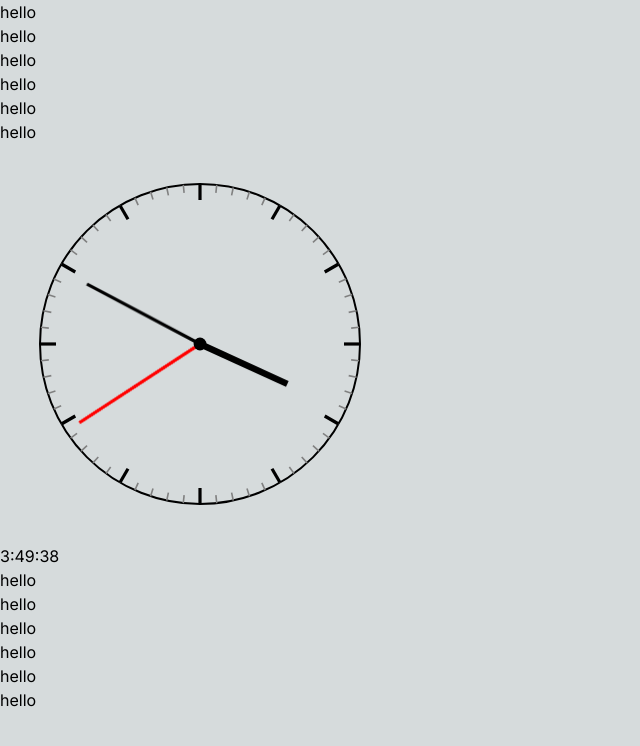
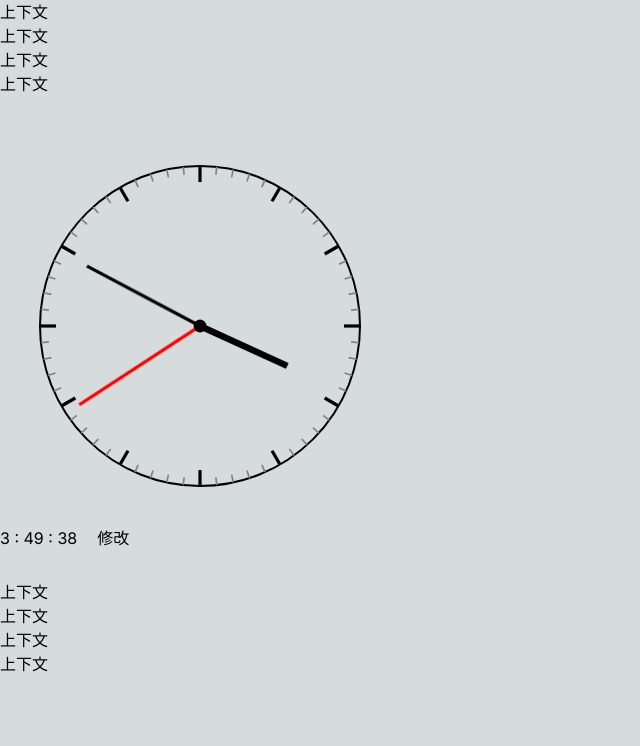
Before and after one commit to tzh21/AnaClock-React, a Next.js app: page / in a window 1280 px wide. Shown: the top 746 px of the page, without its empty margins (0-640 px from the left). Built offline with nearby package versions, Linux system fonts and the light colour scheme.

Commit message:
Add time editor

```diff
--- a/app/components/clock.tsx
+++ b/app/components/clock.tsx
@@ -1,8 +1,10 @@
-import Second from './second'
+'use client'
+
+import SecondHand from './second'
 import Pivot from './pivot';
-import Minute from './minute';
+import MinuteHand from './minute';
 import ScaleGroup from './scale';
-import Hour from './hour';
+import HourHand from './hour';
 import { useEffect, useState } from 'react';
 
 /*
@@ -28,7 +30,6 @@ export default function Clock(
 
   // 初始化指针角度到当前时间
   useEffect(() => {
-    // const date = new Date();
     const second = date.getSeconds();
     const minute = date.getMinutes();
     const hour = date.getHours();
@@ -44,6 +45,7 @@ export default function Clock(
   const [hourDeg, setHourDeg] = useState<number>(date.getHours() % 12 / 12 * 360 + date.getMinutes() / 60 * 30);
   const [secondDeg, setSecondDeg] = useState<number>(date.getSeconds())
 
+  // 响应拖动分针事件。会根据分针的角度调整时针的角度。
   function onMinuteHandDragged(newMinuteDeg: number) {
     setMinuteStartDeg(newMinuteDeg);
     const baseHourDeg = Math.floor(hourDeg / 30) * 30;
@@ -51,30 +53,77 @@ export default function Clock(
     setHourStartDeg(baseHourDeg + hourOffset);
   }
 
+  // 响应拖动时针事件。会根据时针的角度调整分针的角度。
   function onHourHandDragged(newHourDeg: number) {
     setHourStartDeg(newHourDeg);
     const minuteOffset = newHourDeg % 30 / 30 * 360;
     setMinuteStartDeg(minuteOffset);
   }
 
-  return (
-    <div>
+  const [editing, setEditing] = useState<boolean>(false);
+  const [editingHour, setEditingHour] = useState<number>(0);
+  const [editingMinute, setEditingMinute] = useState<number>(0);
+  const [editingSecond, setEditingSecond] = useState<number>(0);
+
+  function handleEditingTimeChange(e: React.ChangeEvent<HTMLInputElement>, type: 'hours' | 'minutes' | 'seconds') {
+    const value = Math.max(0, parseInt(e.target.value, 10));
+    switch (type) {
+      case 'hours':
+        setEditingHour(value);
+        break;
+      case 'minutes':
+        setEditingMinute(value);
+        break;
+      case 'seconds':
+        setEditingSecond(value);
+        break;
+    }
+  }
+
+  return (<div>
     <svg style={{width: clockContainerSize, height: clockContainerSize}}>
       {/* 表盘边缘 */}
       <circle cx={centerX} cy={centerY} r={radius} stroke='black' strokeWidth={2} fill='transparent'></circle>
       {/* 刻度 */}
       {ScaleGroup(radius, centerX, centerY)}
 
-      {Second(radius, centerX, centerY, secondStartDeg, setSecondDeg, () => {})}
-      {Minute(radius, centerX, centerY, minuteStartDeg, setMinuteDeg, onMinuteHandDragged)}
-      {Hour(radius, centerX, centerY, hourStartDeg, setHourDeg, onHourHandDragged)}
+      {SecondHand(radius, centerX, centerY, secondStartDeg, setSecondDeg, () => {})}
+      {MinuteHand(radius, centerX, centerY, minuteStartDeg, setMinuteDeg, onMinuteHandDragged)}
+      {HourHand(radius, centerX, centerY, hourStartDeg, setHourDeg, onHourHandDragged)}
 
       {/* 表盘中心的小圆圈 */}
       {Pivot(radius, centerX, centerY)}
     </svg>
 
-    <div>{Math.floor(hourDeg / 30)}:{Math.floor(minuteDeg / 6)}:{Math.floor(secondDeg / 6)}</div>
-
-    </div>
-  );
+    { editing ?
+      <form
+        onSubmit={(e) => {
+          e.preventDefault()
+          setSecondStartDeg(editingSecond * 6);
+          setMinuteStartDeg(editingMinute * 6);
+          const hourBaseDeg = editingHour * 30;
+          const hourOffsetDeg = editingMinute / 60 * 30;
+          setHourStartDeg(hourBaseDeg + hourOffsetDeg);
+          setEditing(false);
+        }}
+      >
+        <input type='number' value={editingHour} onChange={(e) => handleEditingTimeChange(e, 'hours')}></input>
+        <input type='number' value={editingMinute} onChange={(e) => handleEditingTimeChange(e, 'minutes')}></input>
+        <input type='number' value={editingSecond} onChange={(e) => handleEditingTimeChange(e, 'seconds')}></input>
+        <button type='submit'>确定</button>
+      </form> :
+      <div style={{display: 'flex', flexDirection: 'row'}}>
+        {Math.floor(hourDeg / 30)} : {Math.floor(minuteDeg / 6)} : {Math.floor(secondDeg / 6)}
+        <div style={{width: 20}}></div>
+        <button
+          onClick={() => {
+            setEditingHour(Math.floor(hourDeg / 30));
+            setEditingMinute(Math.floor(minuteDeg / 6));
+            setEditingSecond(Math.floor(secondDeg / 6));
+            setEditing(true)
+          }
+        }>修改</button>
+      </div>
+    }
+  </div>);
 }
--- a/app/page.tsx
+++ b/app/page.tsx
@@ -4,18 +4,16 @@ import Clock from "./components/clock"
 
 export default function Page() {
   return (<div style={{position: 'absolute'}}>
-    <div>hello</div>
-    <div>hello</div>
-    <div>hello</div>
-    <div>hello</div>
-    <div>hello</div>
-    <div>hello</div>
+    <div>上下文</div>
+    <div>上下文</div>
+    <div>上下文</div>
+    <div>上下文</div>
+    <div style={{height: 30}}></div>
     {Clock()}
-    <div>hello</div>
-    <div>hello</div>
-    <div>hello</div>
-    <div>hello</div>
-    <div>hello</div>
-    <div>hello</div>
+    <div style={{height: 30}}></div>
+    <div>上下文</div>
+    <div>上下文</div>
+    <div>上下文</div>
+    <div>上下文</div>
   </div>)
 }
```
